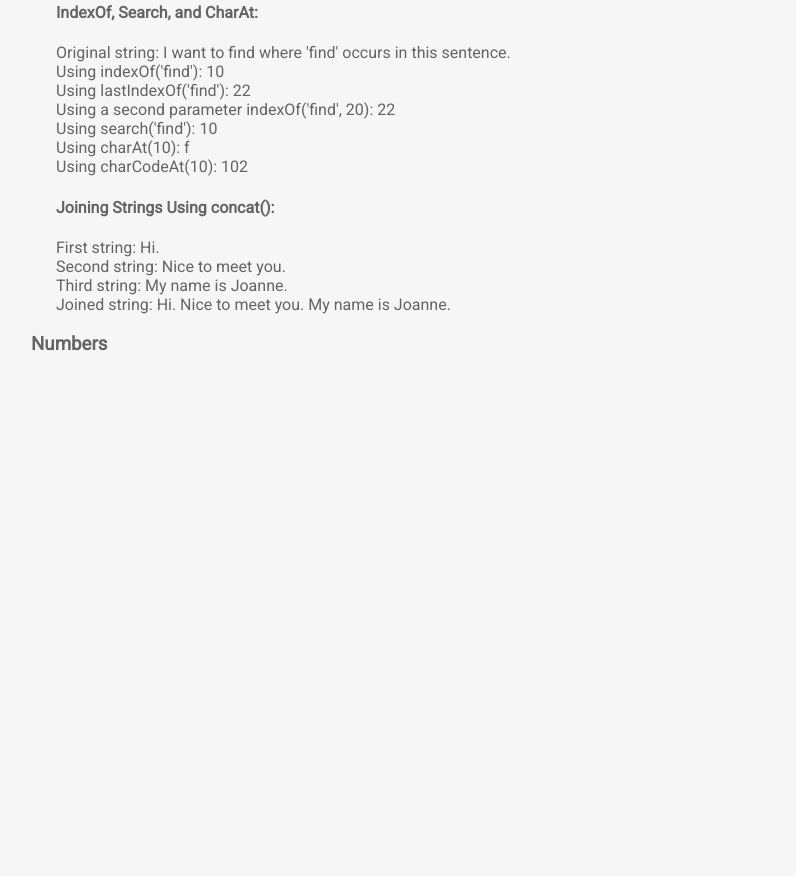
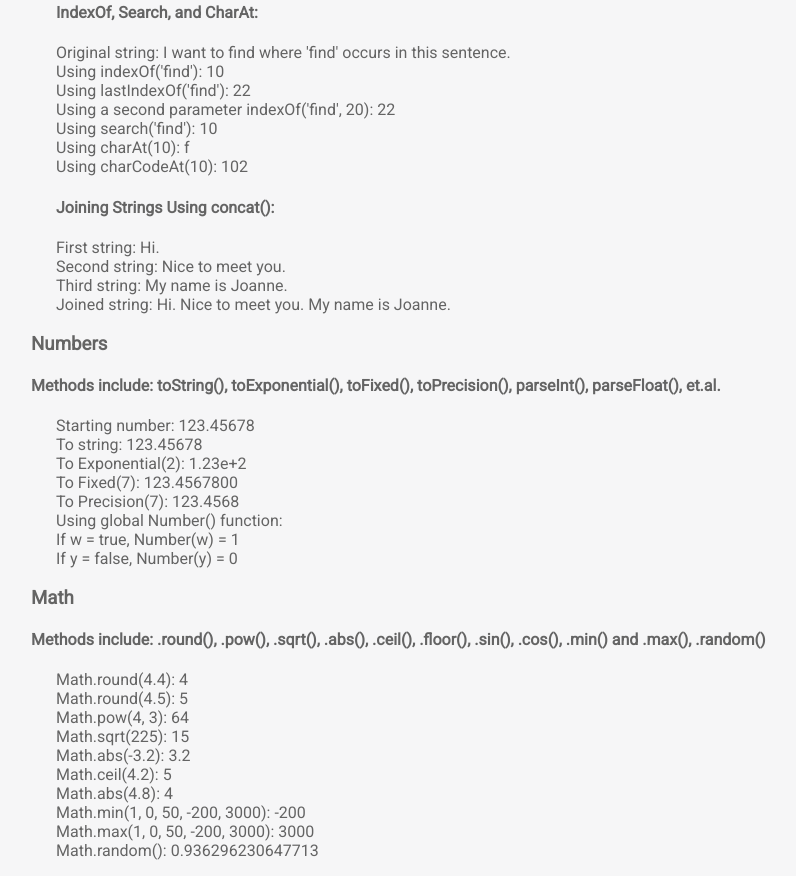
Before and after one commit to j0mueller/js-basics, a plain HTML site: page index.html in a window 1280 px wide. Shown: the part 787-1663 px from the top of the page, without its empty margins (97-893 px from the left). Before the commit the page ends 1160 px from the top, so only its background shows below. Drawn offline with Linux system fonts and the light colour scheme.

Commit message:
add number and Math methods

```diff
--- a/index.html
+++ b/index.html
@@ -33,13 +33,14 @@
     </div>
     <div>
       <h3>Numbers</h3>
-      <p id="reverse"></p>
-      <p id="substr"></p>
-      <p id="replace"></p>
-      <p id="find"></p>
-      <p id="concat"></p>
+      <h4>Methods include: toString(), toExponential(), toFixed(), toPrecision(), parseInt(), parseFloat(), et.al.</h4>
+      <p id="to-other"></p>
     </div>
-
+    <div>
+      <h3>Math</h3>
+      <h4>Methods include: .round(), .pow(), .sqrt(), .abs(), .ceil(), .floor(), .sin(), .cos(), .min() and .max(), .random()</h4>
+      <p id="math"></p>
+    </div>
 
   </body>
 </html>
--- a/main.js
+++ b/main.js
@@ -101,3 +101,44 @@ document.getElementById("concat").innerHTML =
   "<br>Joined string: " + joined;
 
 //NUMBERS
+num = 123.45678;
+numStr = num.toString();
+numExp = num.toExponential(2);
+numFix = num.toFixed(7); //specified number of decimal places
+numPre = num.toPrecision(7); //specified length
+//global methods for converting variables to numbers:
+w = true;
+x = Number(w);
+y = false;
+z = Number(y);
+document.getElementById("to-other").innerHTML =
+  "Starting number: " + num +
+  "<br>To string: " + numStr +
+  "<br>To Exponential(2): " + numExp +
+  "<br>To Fixed(7): " + numFix +
+  "<br>To Precision(7): " + numPre +
+  "<br>Using global Number() function:<br>If w = true, Number(w) = " + x +
+  "<br>If y = false, Number(y) = " + z;
+
+//MATH
+roundDown = Math.round(4.4);
+roundUp = Math.round(4.5);
+power = Math.pow(4, 3);
+root = Math.sqrt(225);
+abs = Math.abs(-3.2);
+ceiling = Math.ceil(4.2);
+floor = Math.floor(4.8);
+min = Math.min(1, 0, 50, -200, 3000);
+max = Math.max(1, 0, 50, -200, 3000);
+random = Math.random(); //btw 0 incl and 1 excl
+document.getElementById("math").innerHTML =
+  "Math.round(4.4): " + roundDown +
+  "<br>Math.round(4.5): " + roundUp +
+  "<br>Math.pow(4, 3): " + power +
+  "<br>Math.sqrt(225): " + root +
+  "<br>Math.abs(-3.2): " + abs +
+  "<br>Math.ceil(4.2): " + ceiling +
+  "<br>Math.abs(4.8): " + floor +
+  "<br>Math.min(1, 0, 50, -200, 3000): " + min +
+  "<br>Math.max(1, 0, 50, -200, 3000): " + max +
+  "<br>Math.random(): " + random;
```
